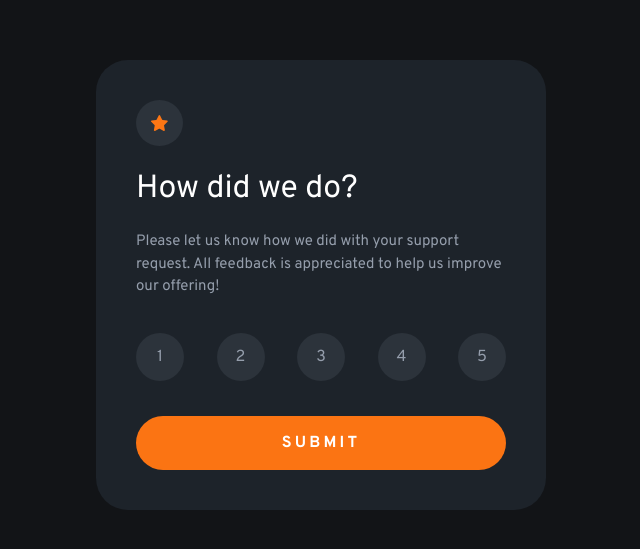
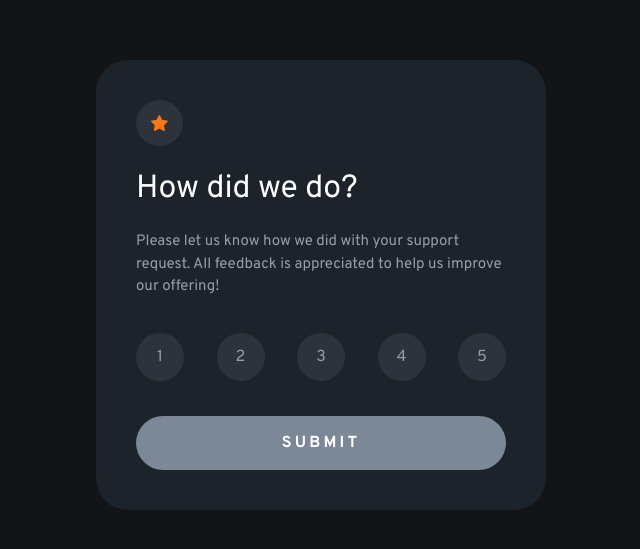
Before and after one commit to pablosukaban/interactive-rating-component, a React (Vite) app: page / in a window 1280 px wide. Shown: the part 115-664 px from the top of the page, without its empty margins (319-959 px from the left). Built offline with nearby package versions, Linux system fonts and the light colour scheme.

Commit message:
при выборе показывает окно с результатами, если не выбрано, то кнопка отключена

```diff
--- a/src/App.tsx
+++ b/src/App.tsx
@@ -1,25 +1,22 @@
-import { useState, useSyncExternalStore } from "react";
+import { useState } from "react";
 import { MarkType, Rating } from "./components/Rating";
 import { Submitted } from "./components/Submitted";
 
 function App() {
-  const [isSubmitted, setIsSubmitted] = useState(false);
-  const [chosenMark, setChosenMark] = useState<MarkType>()
 
-  console.log(chosenMark)
+  const [isSubmitted, setIsSubmitted] = useState(false)
+  const [chosenMark, setChosenMark] = useState(0)
 
   return (
     <div className="App">
-      {isSubmitted ? (
-        <Submitted
-          mark={chosenMark?.value}
-        />
-      ) : (
-        <Rating
+      {!isSubmitted
+        ? <Rating
           setIsSubmitted={() => setIsSubmitted(true)}
-          setChosenMark={(newMark) => setChosenMark(newMark)}
-        />
-      )}
+          chosenMark={chosenMark}
+          setChosenMark={(value: number) => setChosenMark(value)}
+          />
+        : <Submitted chosenMark={chosenMark}/>
+      }
     </div>
   );
 }
--- a/src/components/Rating.tsx
+++ b/src/components/Rating.tsx
@@ -2,7 +2,8 @@ import React, { useEffect, useState, useMemo } from "react";
 
 interface RatingProps {
   setIsSubmitted: () => void;
-  setChosenMark: ({ isPressed: boolean, value: number }: MarkType) => void;
+  setChosenMark: (value: number) => void;
+  chosenMark: number
 }
 
 export type MarkType = {
@@ -10,7 +11,7 @@ export type MarkType = {
   isPressed: boolean
 }
 
-export const Rating = ({ setIsSubmitted, setChosenMark }: RatingProps) => {
+export const Rating = ({ setIsSubmitted, setChosenMark, chosenMark }: RatingProps) => {
 
   const tempMarks = useMemo(() => createMarks(), [])
   const [stateMarks, setStateMarks] = useState<MarkType[]>(tempMarks)
@@ -36,6 +37,11 @@ export const Rating = ({ setIsSubmitted, setChosenMark }: RatingProps) => {
 
   console.log(stateMarks)
 
+  useEffect(() => {
+    let current = stateMarks.find(mark => mark.isPressed === true)
+    if (current) setChosenMark(current.value)
+  }, [stateMarks])
+
   return (
     <div className="rating-container">
       <div className="star">
@@ -57,7 +63,11 @@ export const Rating = ({ setIsSubmitted, setChosenMark }: RatingProps) => {
           </li>
         ))}
       </ul>
-      <button className="rating-button" onClick={setIsSubmitted}>
+      <button
+        className="rating-button"
+        disabled={chosenMark === 0 ? true : false}
+        onClick={setIsSubmitted}
+      >
         Submit
       </button>
     </div>
--- a/src/components/Submitted.tsx
+++ b/src/components/Submitted.tsx
@@ -2,10 +2,10 @@ import React from "react";
 import { MarkType } from "./Rating";
 
 type SubmittedProps = {
-  mark: MarkType
+  chosenMark: number
 }
 
-export const Submitted = ({ mark }: SubmittedProps) => {
+export const Submitted = ({ chosenMark }: SubmittedProps) => {
   return (
     <div className="submitted-container">
       <div>
@@ -99,7 +99,7 @@ export const Submitted = ({ mark }: SubmittedProps) => {
           </g>
         </svg>
       </div>
-      <p className="submitted-result">You selected 4 out of 5</p>
+      <p className="submitted-result">You selected {chosenMark} out of 5</p>
       <h1 className="submitted-thanks">Thank you!</h1>
       <p className="submitted-para">
         We appreciate you taking the time to give a rating. If you ever need
--- a/src/index.css
+++ b/src/index.css
@@ -215,5 +215,13 @@ body {
 
 .submitted-active {
   background-color: var(--clr-primary-orange) !important;
-  color: var(--clr-very-dark-blue) !important;
+  color: var(--clr-white) !important;
 }
+
+.rating-button:disabled {
+  background-color: var(--clr-medium-grey);
+  cursor: not-allowed;
+}
+.rating-button:disabled:hover {
+  color: var(--clr-white);
+}
```
